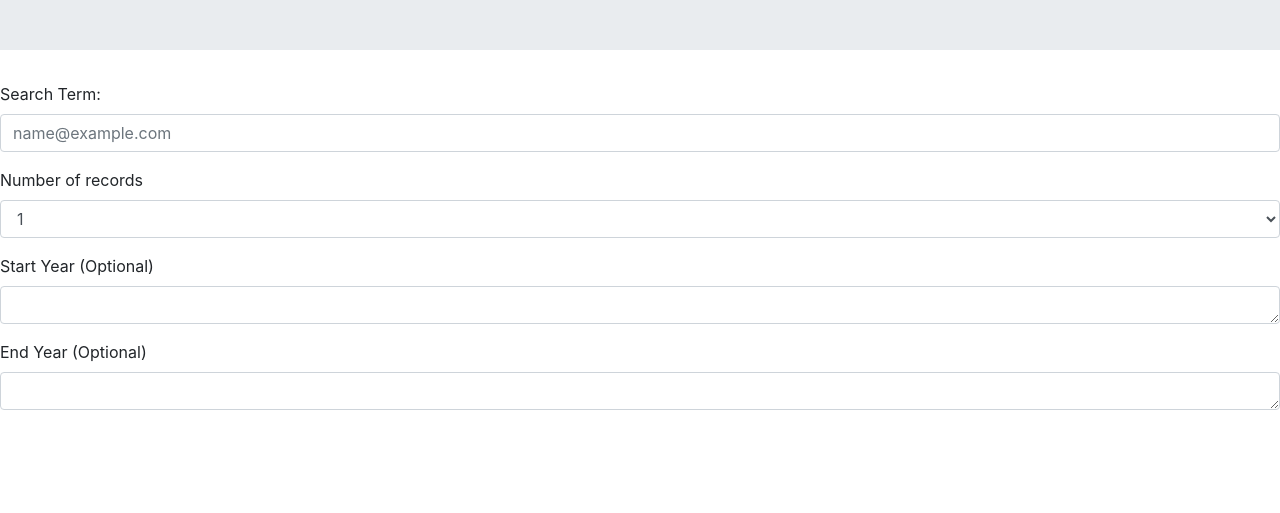
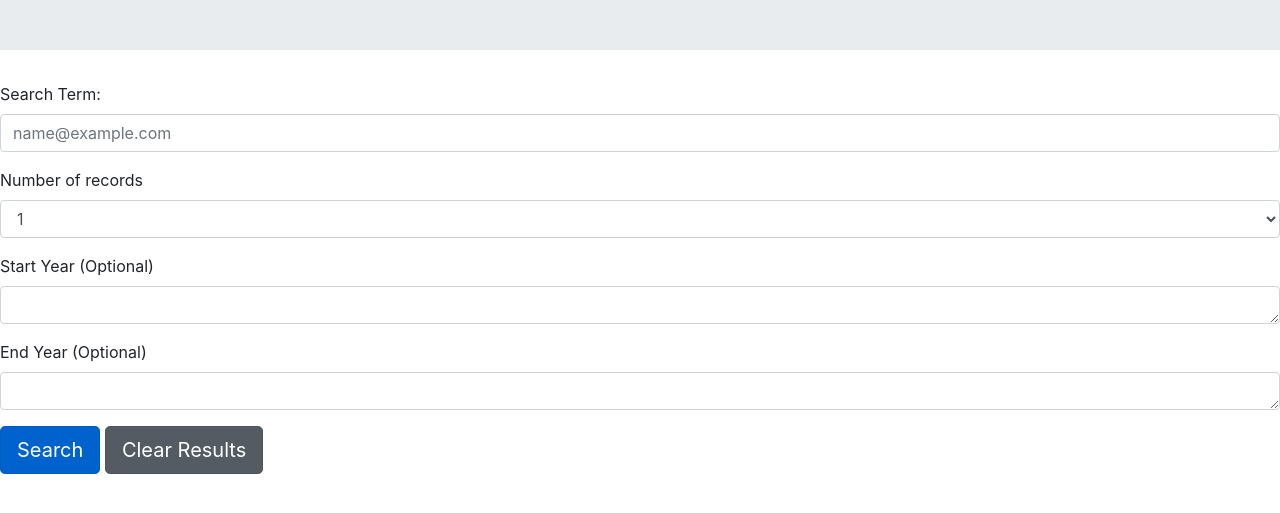
Before and after one commit to szeles0619/NY-Times-Article-Search, a plain HTML site: page index.html in a window 1280 px wide. Shown: the part 153-666 px from the top of the page. Drawn offline with nearby package versions, Linux system fonts and the light colour scheme.

Commit message:
Added Buttons for Phase2

```diff
--- a/index.html
+++ b/index.html
@@ -7,7 +7,6 @@
 
     <!-- Bootstrap CSS -->
     <link rel="stylesheet" href="https://cdn.jsdelivr.net/npm/bootstrap@4.3.1/dist/css/bootstrap.min.css" integrity="sha384-ggOyR0iXCbMQv3Xipma34MD+dH/1fQ784/j6cY/iJTQUOhcWr7x9JvoRxT2MZw1T" crossorigin="anonymous">
-
     <title>Hello, world!</title>
   </head>
   <body>
@@ -40,6 +39,8 @@
           <label for="exampleFormControlTextarea1">End Year (Optional)</label>
           <textarea class="form-control" id="exampleFormControlTextarea1" rows="1"></textarea>
         </div>
+        <a href="#" class="btn btn-primary btn-lg active" role="button" aria-pressed="true">Search</a>
+        <a href="#" class="btn btn-secondary btn-lg active" role="button" aria-pressed="true">Clear Results</a>
       </form>
 
     <!-- Optional JavaScript -->
```
